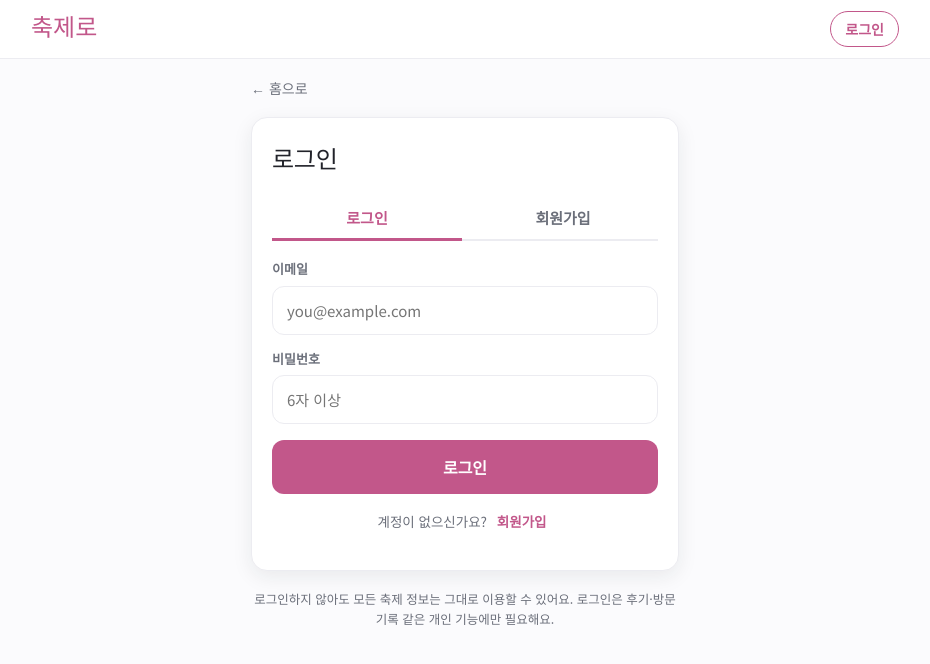
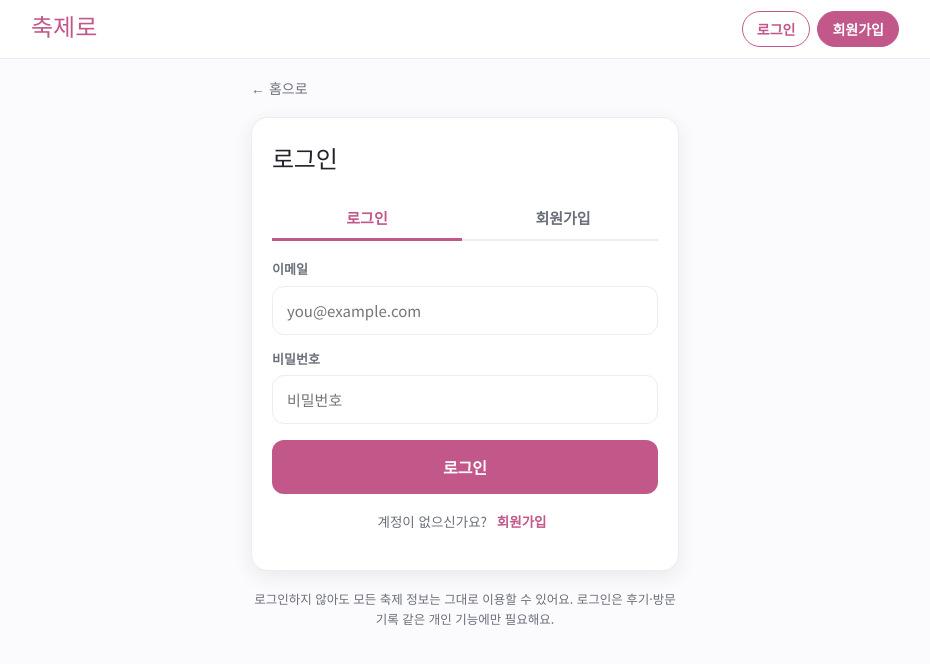
Before and after one commit to papaerth/festivalro, a Next.js app: page /login in a window 1280 px wide. Shown: the top 664 px of the page, without its empty margins (175-1105 px from the left). Built offline with nearby package versions, Linux system fonts and the light colour scheme; no server answers.

Commit message:
헤더 회원가입 버튼 추가 + 비밀번호 규칙 강화(8자+영문/숫자/기호, 실시간 체크)

```diff
--- a/src/app/globals.css
+++ b/src/app/globals.css
@@ -112,7 +112,20 @@ h3 {
 .account-menu {
   display: flex;
   align-items: center;
-  gap: 8px;
+  gap: 7px;
+}
+.account-signup {
+  font-size: 14px;
+  font-weight: 700;
+  color: #fff;
+  background: var(--accent);
+  border: 1.5px solid var(--accent);
+  border-radius: 999px;
+  padding: 6px 14px;
+  transition: filter 0.15s ease;
+}
+.account-signup:hover {
+  filter: brightness(1.06);
 }
 .account-name {
   font-size: 13.5px;
@@ -214,6 +227,33 @@ h3 {
 }
 .auth-field input:focus {
   border-color: var(--accent);
+}
+.pw-rules {
+  list-style: none;
+  margin: -6px 0 0;
+  padding: 0;
+  display: flex;
+  flex-wrap: wrap;
+  gap: 6px 14px;
+  font-size: 12px;
+  color: var(--text-soft);
+}
+.pw-rules li {
+  display: flex;
+  align-items: center;
+  gap: 4px;
+}
+.pw-rules li::before {
+  content: "•";
+  color: var(--text-soft);
+}
+.pw-rules li.ok {
+  color: var(--status-ongoing);
+  font-weight: 700;
+}
+.pw-rules li.ok::before {
+  content: "✓";
+  color: var(--status-ongoing);
 }
 .auth-error {
   color: #e03131;
--- a/src/app/login/page.js
+++ b/src/app/login/page.js
@@ -5,6 +5,21 @@ import Link from "next/link";
 import { useRouter } from "next/navigation";
 import { useAuth } from "@/lib/AuthProvider";
 import AccountMenu from "@/components/AccountMenu";
+
+// 비밀번호 보안 규칙: 8자 이상 + 영문 + 숫자 + 기호
+const PW_SYMBOL = /[~!@#$%^&*()\-_=+[\]{}\\|;:'",.<>/?]/;
+function checkPassword(pw) {
+  return {
+    length: pw.length >= 8,
+    letter: /[A-Za-z]/.test(pw),
+    number: /[0-9]/.test(pw),
+    symbol: PW_SYMBOL.test(pw),
+  };
+}
+function passwordOk(pw) {
+  const c = checkPassword(pw);
+  return c.length && c.letter && c.number && c.symbol;
+}
 
 // Supabase 오류 메시지를 이해하기 쉬운 한글로 변환
 function toKorean(message = "") {
@@ -36,10 +51,22 @@ export default function LoginPage() {
     if (!loading && user) router.replace("/");
   }, [loading, user, router]);
 
+  // 헤더의 "회원가입" 버튼(?mode=signup)으로 들어오면 회원가입 탭으로 시작
+  useEffect(() => {
+    const m = new URLSearchParams(window.location.search).get("mode");
+    if (m === "signup") setMode("signup");
+  }, []);
+
+  const pwChecks = checkPassword(password);
+
   const submit = async (e) => {
     e.preventDefault();
     setError("");
     setInfo("");
+    if (mode === "signup" && !passwordOk(password)) {
+      setError("비밀번호는 8자 이상이며 영문·숫자·기호를 모두 포함해야 해요.");
+      return;
+    }
     setBusy(true);
     try {
       if (mode === "login") {
@@ -148,17 +175,36 @@ export default function LoginPage() {
                     type="password"
                     value={password}
                     onChange={(e) => setPassword(e.target.value)}
-                    placeholder="6자 이상"
+                    placeholder={
+                      mode === "signup"
+                        ? "8자 이상, 영문·숫자·기호 포함"
+                        : "비밀번호"
+                    }
                     required
-                    minLength={6}
-                    autoComplete={mode === "login" ? "current-password" : "new-password"}
+                    minLength={mode === "signup" ? 8 : undefined}
+                    autoComplete={
+                      mode === "login" ? "current-password" : "new-password"
+                    }
                   />
                 </label>
+
+                {mode === "signup" && (
+                  <ul className="pw-rules" aria-label="비밀번호 규칙">
+                    <li className={pwChecks.length ? "ok" : ""}>8자 이상</li>
+                    <li className={pwChecks.letter ? "ok" : ""}>영문 포함</li>
+                    <li className={pwChecks.number ? "ok" : ""}>숫자 포함</li>
+                    <li className={pwChecks.symbol ? "ok" : ""}>기호 포함</li>
+                  </ul>
+                )}
 
                 {error && <p className="auth-error">{error}</p>}
                 {info && <p className="auth-info">{info}</p>}
 
-                <button className="auth-submit" type="submit" disabled={busy}>
+                <button
+                  className="auth-submit"
+                  type="submit"
+                  disabled={busy || (mode === "signup" && !passwordOk(password))}
+                >
                   {busy
                     ? "처리 중…"
                     : mode === "login"
--- a/src/components/AccountMenu.js
+++ b/src/components/AccountMenu.js
@@ -15,9 +15,14 @@ export default function AccountMenu() {
 
   if (!user) {
     return (
-      <Link href="/login" className="account-login">
-        로그인
-      </Link>
+      <div className="account-menu">
+        <Link href="/login" className="account-login">
+          로그인
+        </Link>
+        <Link href="/login?mode=signup" className="account-signup">
+          회원가입
+        </Link>
+      </div>
     );
   }
 
```
